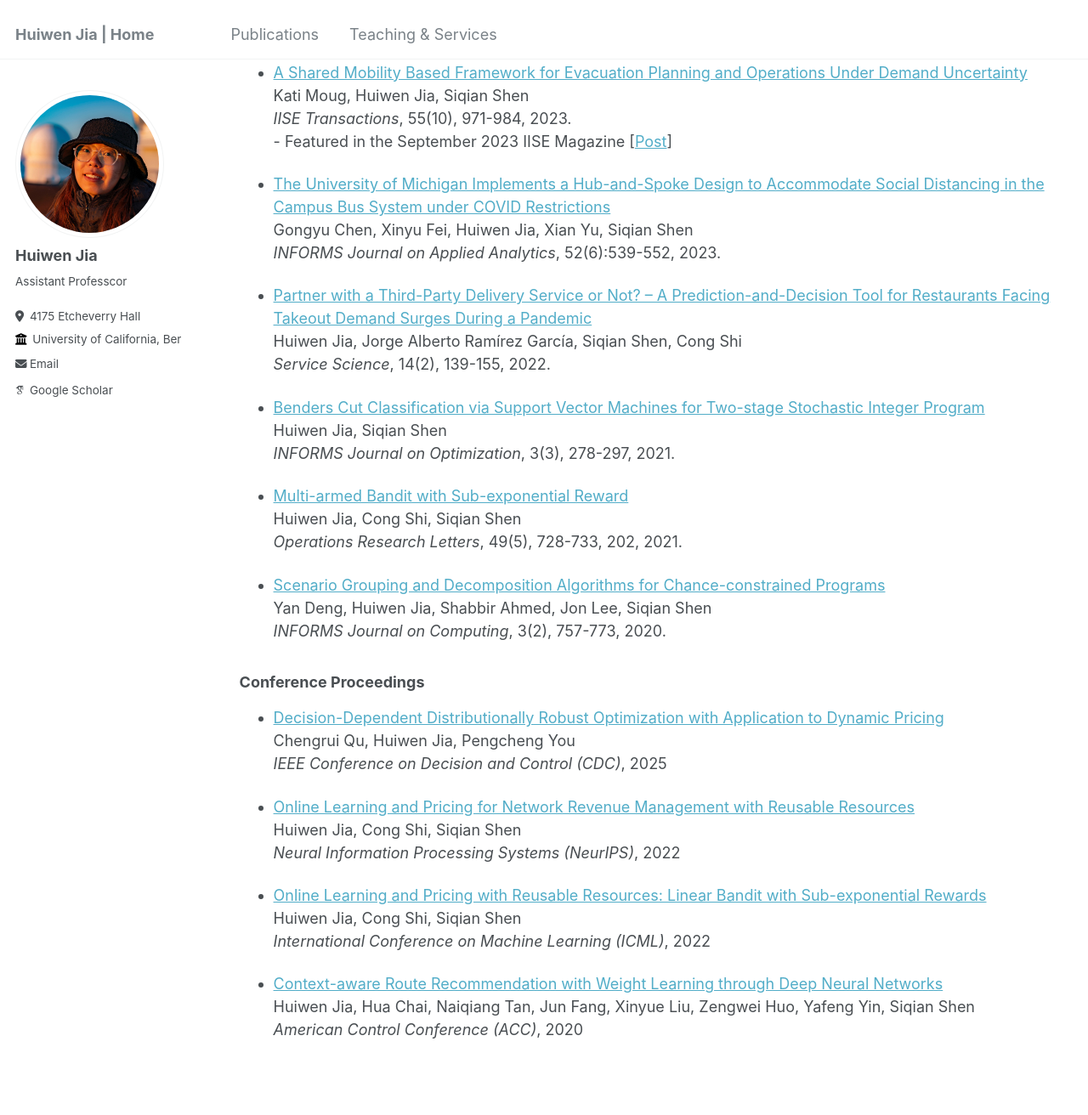
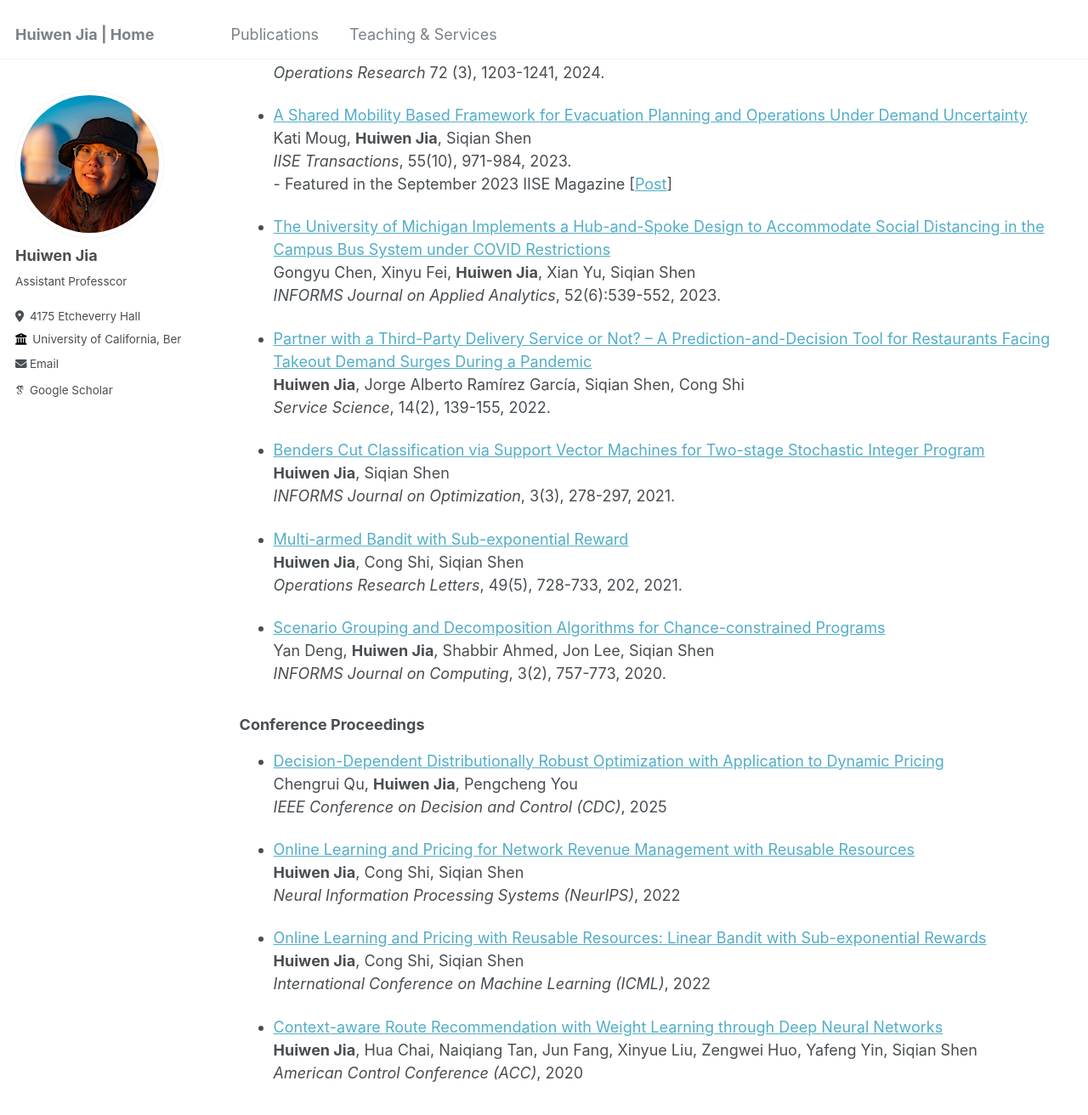
Before and after one commit to huiwen-j/huiwen-j.github.io, a Jekyll site: the page built from _pages/publications.md, in a window 1280 px wide and 1400 px high, scrolled down 831 px. Shown: the top 1312 px of the window at 85% size. Built offline with Jekyll 4.4.1, drawn with Linux system fonts in a browser that asks for light colours; some web fonts are replaced; part of the change alters nothing that is shown; some of the changed text lies outside the part shown.

```diff
--- a/_pages/publications.md
+++ b/_pages/publications.md
@@ -9,68 +9,70 @@ author_profile: true
 
 You can also find my publications on [my Google Scholar profile](https://scholar.google.com/citations?user=g4BaPJsAAAAJ&hl=en).
 
+\* Students under my supervision are underlined.
+
 ### Preprints:
 * [Learning for Irreversible Subset Expansion: Objective Degeneracy and Thompson Sampling under Information Dilution](https://papers.ssrn.com/sol3/papers.cfm?abstract_id=7496998)\
-  Yifan Hong, Huiwen Jia, Chen Wang
+  <u>Yifan Hong</u>, **Huiwen Jia**, Chen Wang
 
 * [Bellman-Centric Learning: Near-Optimal Regret for Linear Bandits with Memory](https://arxiv.org/abs/2610.05659)\
-  Jingyuan Liu, Huiwen Jia
+  <u>Jingyuan Liu</u>, **Huiwen Jia**
 
 * [Consideration Circuits: Depth Separation and Universality Beyond a Single Softmax](https://arxiv.org/abs/2610.04143)\
-  Junjie Xiao, Huiwen Jia
+  <u>Junjie Xiao</u>, **Huiwen Jia**
 
 * [Ideal Paths for Approximating Logistic Gradient Descent Trajectories at Large Initialization](https://arxiv.org/abs/2610.04142)\
-  Junjie Xiao, Huiwen Jia
+  <u>Junjie Xiao</u>, **Huiwen Jia**
 
 * [Decentralized Contextual Bandits with Network Adaptivity](https://www.arxiv.org/abs/2508.13411)\
-  Chuyun Deng, Huiwen Jia
+  <u>Chuyun Deng</u>, **Huiwen Jia**
 
 * [Multi-User Contextual Cascading Bandits for Personalized Recommendation](https://arxiv.org/abs/2508.13981)\
-  Jiho Park, Huiwen Jia
+  <u>Jiho Park</u>, **Huiwen Jia**
 
 ### Journal Papers
 * [Online Learning and Pricing for Service Systems with Reusable Resources](https://papers.ssrn.com/sol3/papers.cfm?abstract_id=3755902)\
-  Huiwen Jia, Cong Shi, Siqian Shen\
+  **Huiwen Jia**, Cong Shi, Siqian Shen\
   *Operations Research* 72 (3), 1203-1241, 2024.
 
 * [A Shared Mobility Based Framework for Evacuation Planning and Operations Under Demand Uncertainty](https://optimization-online.org/2020/08/7963/)\
-  Kati Moug, Huiwen Jia, Siqian Shen\
+  Kati Moug, **Huiwen Jia**, Siqian Shen\
   *IISE Transactions*, 55(10), 971-984, 2023.\
       - Featured in the September 2023 IISE Magazine [[Post](https://www.linkedin.com/posts/iise-transactions-120536213_2023-09-activity-7102292764909850625-xGYZ/?utm_source=share&utm_medium=member_desktop)]
 
 * [The University of Michigan Implements a Hub-and-Spoke Design to Accommodate Social Distancing in the Campus Bus System under COVID Restrictions](https://arxiv.org/abs/2010.10630) \
-  Gongyu Chen, Xinyu Fei, Huiwen Jia, Xian Yu, Siqian Shen\
+  Gongyu Chen, Xinyu Fei, **Huiwen Jia**, Xian Yu, Siqian Shen\
   *INFORMS Journal on Applied Analytics*, 52(6):539-552, 2023.
 
 * [Partner with a Third-Party Delivery Service or Not? – A Prediction-and-Decision Tool for Restaurants Facing Takeout Demand Surges During a Pandemic](https://papers.ssrn.com/sol3/papers.cfm?abstract_id=3734018)\
-  Huiwen Jia, Jorge Alberto Ramírez García, Siqian Shen, Cong Shi\
+  **Huiwen Jia**, Jorge Alberto Ramírez García, Siqian Shen, Cong Shi\
   *Service Science*, 14(2), 139-155, 2022.
 
 * [Benders Cut Classification via Support Vector Machines for Two-stage Stochastic Integer Program](https://pubsonline.informs.org/doi/10.1287/ijoo.2019.0050)\
-  Huiwen Jia, Siqian Shen\
+  **Huiwen Jia**, Siqian Shen\
   *INFORMS Journal on Optimization*, 3(3), 278-297, 2021.
 
 * [Multi-armed Bandit with Sub-exponential Reward](https://doi.org/10.1016/j.orl.2021.08.004)\
-  Huiwen Jia, Cong Shi, Siqian Shen\
+  **Huiwen Jia**, Cong Shi, Siqian Shen\
   *Operations Research Letters*, 49(5), 728-733, 202, 2021.
 
 * [Scenario Grouping and Decomposition Algorithms for Chance-constrained Programs](https://pubsonline.informs.org/doi/10.1287/ijoc.2020.0970)\
-  Yan Deng, Huiwen Jia, Shabbir Ahmed, Jon Lee, Siqian Shen\
+  Yan Deng, **Huiwen Jia**, Shabbir Ahmed, Jon Lee, Siqian Shen\
   *INFORMS Journal on Computing*, 3(2), 757-773, 2020.
 
 ### Conference Proceedings
 * [Decision-Dependent Distributionally Robust Optimization with Application to Dynamic Pricing](https://ieeexplore.ieee.org/document/11312514)\
-  Chengrui Qu, Huiwen Jia, Pengcheng You\
+  Chengrui Qu, **Huiwen Jia**, Pengcheng You\
   *IEEE Conference on Decision and Control (CDC)*, 2025
 
 * [Online Learning and Pricing for Network Revenue Management with Reusable Resources](https://proceedings.neurips.cc/paper_files/paper/2022/file/1f01cdfd07f0ec78124627cf32d0d83c-Paper-Conference.pdf)\
-  Huiwen Jia, Cong Shi, Siqian Shen\
+  **Huiwen Jia**, Cong Shi, Siqian Shen\
   *Neural Information Processing Systems (NeurIPS)*, 2022
 
 * [Online Learning and Pricing with Reusable Resources: Linear Bandit with Sub-exponential Rewards](https://proceedings.mlr.press/v162/jia22c/jia22c.pdf)\
-  Huiwen Jia, Cong Shi, Siqian Shen\
+  **Huiwen Jia**, Cong Shi, Siqian Shen\
   *International Conference on Machine Learning (ICML)*, 2022
 
 * [Context-aware Route Recommendation with Weight Learning through Deep Neural Networks](https://ieeexplore.ieee.org/abstract/document/9147524)\
-  Huiwen Jia, Hua Chai, Naiqiang Tan, Jun Fang, Xinyue Liu, Zengwei Huo, Yafeng Yin, Siqian Shen\
+  **Huiwen Jia**, Hua Chai, Naiqiang Tan, Jun Fang, Xinyue Liu, Zengwei Huo, Yafeng Yin, Siqian Shen\
   *American Control Conference (ACC)*, 2020
```
